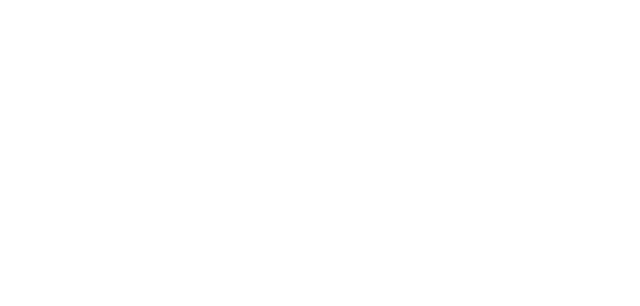
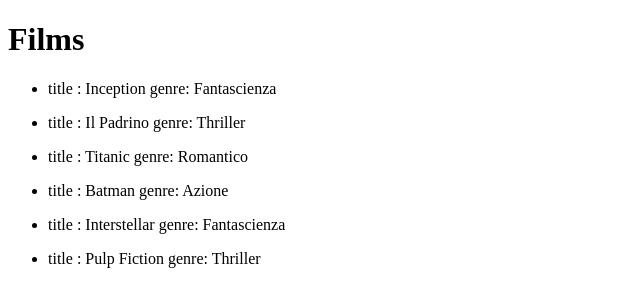
Before and after one commit to defendimattia/react-movie-filter, a React (Vite) app: page / in a window 1280 px wide. Shown: the top 306 px of the page, without its empty margins (0-640 px from the left). Built offline with nearby package versions, Linux system fonts and the light colour scheme.

Commit message:
add: films.js and logic to rappresent

```diff
--- a/src/App.jsx
+++ b/src/App.jsx
@@ -1,7 +1,13 @@
+import films from "./data/films"
+
 function App() {
 
   return (
     <>
+      <h1>Films</h1>
+      <ul>
+        {films.map(film => <li><p>title : {film.title} genre: {film.genre}</p></li>)}
+      </ul>
     </>
   )
 }
--- /dev/null
+++ b/src/data/films.js
@@ -0,0 +1,8 @@
+export default [
+    { title: 'Inception', genre: 'Fantascienza' },
+    { title: 'Il Padrino', genre: 'Thriller' },
+    { title: 'Titanic', genre: 'Romantico' },
+    { title: 'Batman', genre: 'Azione' },
+    { title: 'Interstellar', genre: 'Fantascienza' },
+    { title: 'Pulp Fiction', genre: 'Thriller' },
+]
```
